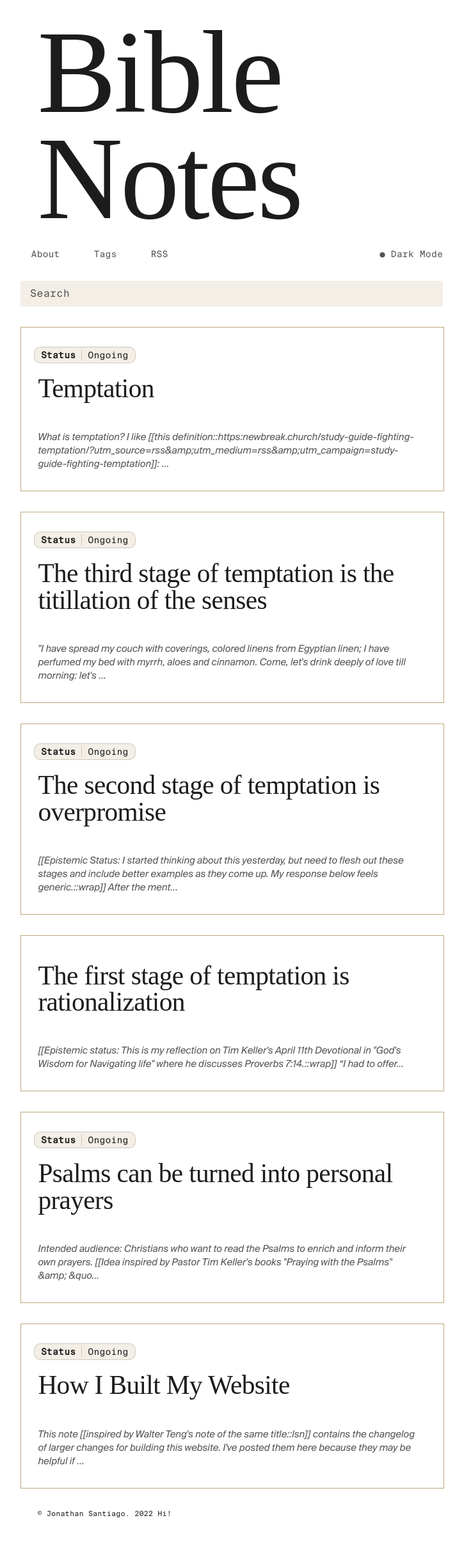
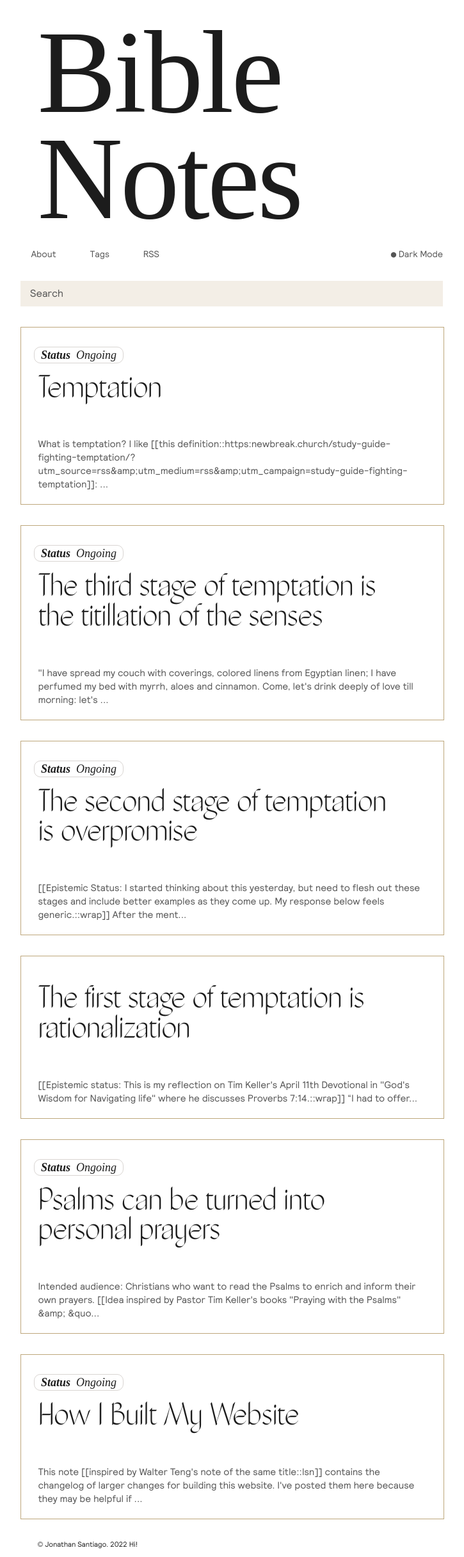
Before and after one commit to jsantiago611/digital-garden-master, a Jekyll site: the page built from index.md, in a window 1280 px wide. Shown: the whole page at 64% size, without its empty margins (278-1003 px from the left). Built offline with Jekyll 4.4.1, drawn with Linux system fonts in a browser that asks for light colours; some web fonts are replaced; before the commit the page ends 2386 px from its top, so only the background shows below that.

Commit message:
Update Style.css

```diff
--- a/assets/css/Style.css
+++ b/assets/css/Style.css
@@ -673,11 +673,11 @@ html[data-theme="dark"] {
   --line-height-snug: 1.375;
 
   /* Font family */
-  --font-family-serif: "Suisse", Iowan Old Style, Apple Garamond, Baskerville,
+  --font-family-serif: "Frauen", Iowan Old Style, Apple Garamond, Baskerville,
     Times New Roman, Droid Serif, Times, Source Serif Pro, serif,
     Apple Color Emoji, Segoe UI Emoji, Segoe UI Symbol;
-  --font-family-mono: "SuisseMono", 'SFMono-Regular', 'Menlo', monospace;
-  --font-family-sans: "Suisse", -apple-system, BlinkMacSystemFont,
+  --font-family-mono: "Relative", 'SFMono-Regular', 'Menlo', monospace;
+  --font-family-sans: "Relative", -apple-system, BlinkMacSystemFont,
     avenir next, avenir, segoe ui, helvetica neue, helvetica, Ubuntu, roboto,
     noto, arial, sans-serif;
 
@@ -1696,7 +1696,7 @@ summary {
     text-decoration: none;
     font-weight: normal;
     font-size: calc(70px + (160 - 70) * ( 100vw - 300px) / (1070 - 300));
-    font-family: "ogg";
+    font-family: "Salter";
     box-shadow: none;
     line-height: .9;
     letter-spacing: -0.02em;
@@ -2651,16 +2651,16 @@ a.button-block {
     color: var(--c-text-strong);
     margin-left: 20px;
     margin-right: 50px;
-    font-family:  'OggText';
+    font-family:  var(--font-family-serif);
     font-weight: 400;
     letter-spacing: var(--letter-spacing-tight);
-    font-size: 25px;
+    font-size: 35px;
     line-height: 1;
     /*border-bottom: 1px solid var(--c-card-text);*/
     padding-bottom: 1rem;
 
     @media(min-width: 300px)and (max-width:1499px) {
-      font-size: calc(25px + (45 - 25) * ( 100vw - 300px) / ( 1500 - 300))
+      font-size: calc(35px + (49 - 35) * ( 100vw - 300px) / ( 1500 - 300))
     }
 
     @media(min-width: 1500px) {
@@ -2677,10 +2677,10 @@ a.button-block {
     margin-top: -12px;
     margin-left: 20px !important;
     margin-right: 30px;
-    font-family:  var(--font-family-serif);
-    font-style: italic;
+    font-family:  var(--font-family-sans);
     font-size: 15px;
     overflow: hidden;
+    margin-bottom: 5px;
 }
 
 .tags {
@@ -2782,17 +2782,18 @@ position: absolute;
     padding: 0px 10px !important;
     height: auto;
     vertical-align: middle;
-    font-family: var(--font-family-mono);
+    font-family: 'Salter';
     font-weight: normal !important;
-    font-size: var(--font-size-small);
+    font-size: var(--font-size-medium);
     margin-bottom: 0;
-    background-color: var(--c-card-bg-light);
+    /* background-color: var(--c-card-bg-light); */
     line-height: 1.5rem !important;
+    font-style: italic;
 }
 
 .status {
   & b {
-    border-right: 1px solid var(--c-border);
+    /*border-right: 1px solid var(--c-border);*/
     /*background-color: var(--c-text);
     color: var(--c-bg);*/
     height: 100%;
```
